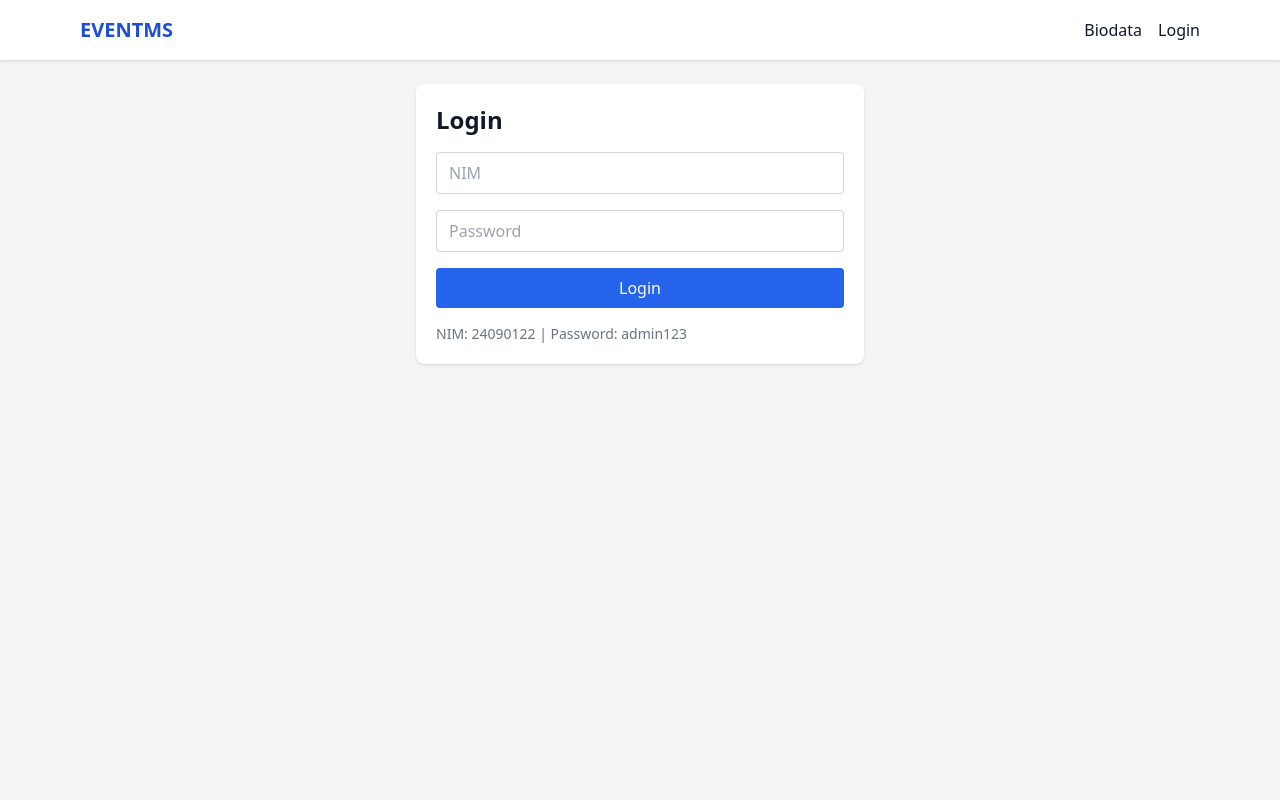
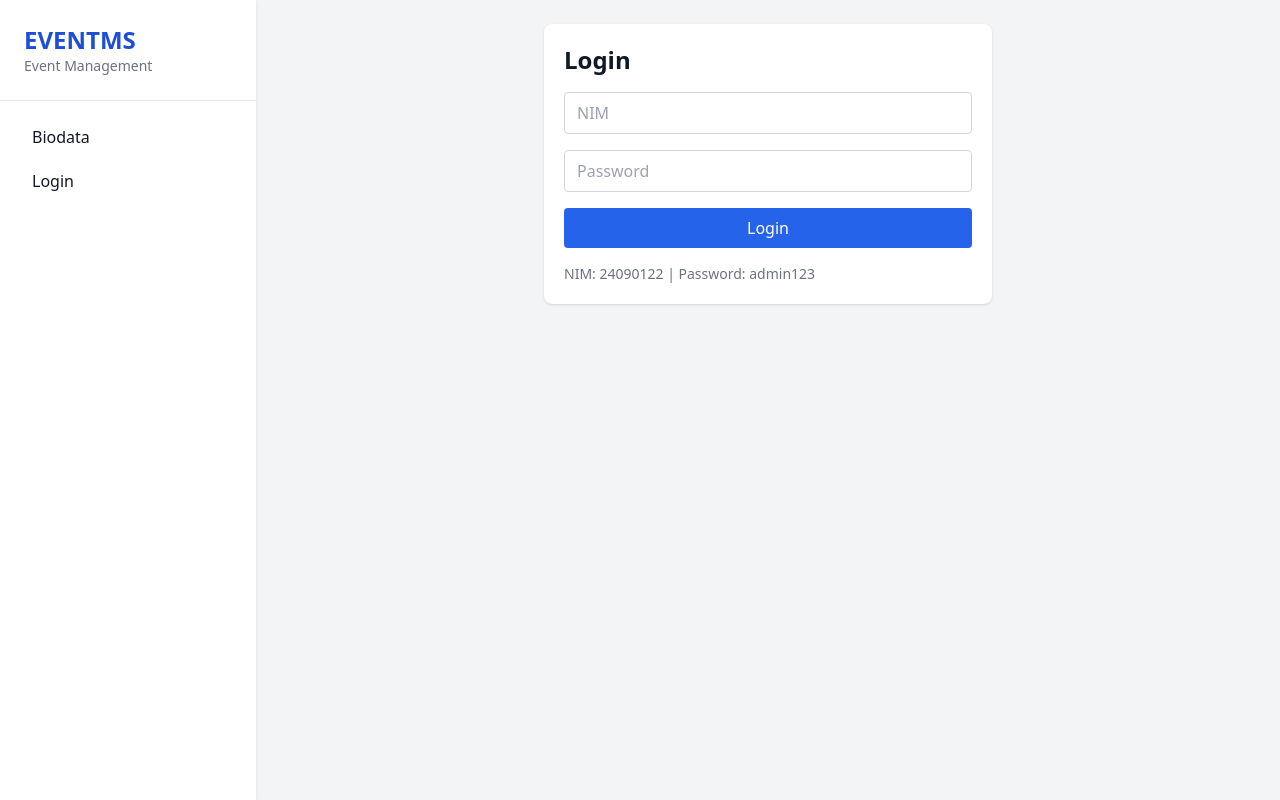
Before and after one commit to Dek4444/FRONTEND, a React (Vite) app: page /login in a window 1280 px wide. Built offline with nearby package versions, Linux system fonts and the light colour scheme; no server answers.

Commit message:
change navbar to sidebar

```diff
--- a/src/components/Layout.tsx
+++ b/src/components/Layout.tsx
@@ -11,37 +11,51 @@ export default function Layout() {
   };
 
   return (
-    <div>
-      <nav className="bg-white shadow">
-        <div className="mx-auto flex max-w-6xl items-center justify-between p-4">
-          <Link to="/" className="text-xl font-bold text-blue-700">
-            EVENTMS
-          </Link>
+    <div className="min-h-screen bg-gray-100">
+      <aside className="fixed left-0 top-0 h-full w-64 bg-white shadow">
+        <div className="border-b p-6">
+          <h1 className="text-2xl font-bold text-blue-700">EVENTMS</h1>
+          <p className="text-sm text-gray-500">Event Management</p>
+        </div>
 
-          <div className="flex flex-wrap items-center gap-4">
+        <nav className="flex flex-col gap-1 p-4">
           {isLogin && (
             <>
-                <Link to="/" className="hover:text-blue-600">Dashboard</Link>
-                <Link to="/categories" className="hover:text-blue-600">Categories</Link>
-                <Link to="/pembicara" className="hover:text-blue-600">Pembicara</Link>
-                <Link to="/events" className="hover:text-blue-600">Events</Link>
+              <Link to="/" className="rounded px-4 py-2 hover:bg-blue-50 hover:text-blue-600">
+                Dashboard
+              </Link>
+              <Link to="/categories" className="rounded px-4 py-2 hover:bg-blue-50 hover:text-blue-600">
+                Categories
+              </Link>
+              <Link to="/pembicara" className="rounded px-4 py-2 hover:bg-blue-50 hover:text-blue-600">
+                Pembicara
+              </Link>
+              <Link to="/events" className="rounded px-4 py-2 hover:bg-blue-50 hover:text-blue-600">
+                Events
+              </Link>
             </>
           )}
 
-            <Link to="/biodata" className="hover:text-blue-600">Biodata</Link>
+          <Link to="/biodata" className="rounded px-4 py-2 hover:bg-blue-50 hover:text-blue-600">
+            Biodata
+          </Link>
 
           {isLogin ? (
-              <button onClick={handleLogout} className="text-red-600 hover:text-red-700">
+            <button
+              onClick={handleLogout}
+              className="mt-4 rounded px-4 py-2 text-left text-red-600 hover:bg-red-50"
+            >
               Logout
             </button>
           ) : (
-              <Link to="/login" className="hover:text-blue-600">Login</Link>
+            <Link to="/login" className="rounded px-4 py-2 hover:bg-blue-50 hover:text-blue-600">
+              Login
+            </Link>
           )}
-          </div>
-        </div>
         </nav>
+      </aside>
 
-      <main className="mx-auto max-w-6xl p-6">
+      <main className="ml-64 min-h-screen p-6">
         <Outlet />
       </main>
     </div>
```
Lines whose indentation alone changed are shown as unchanged.
